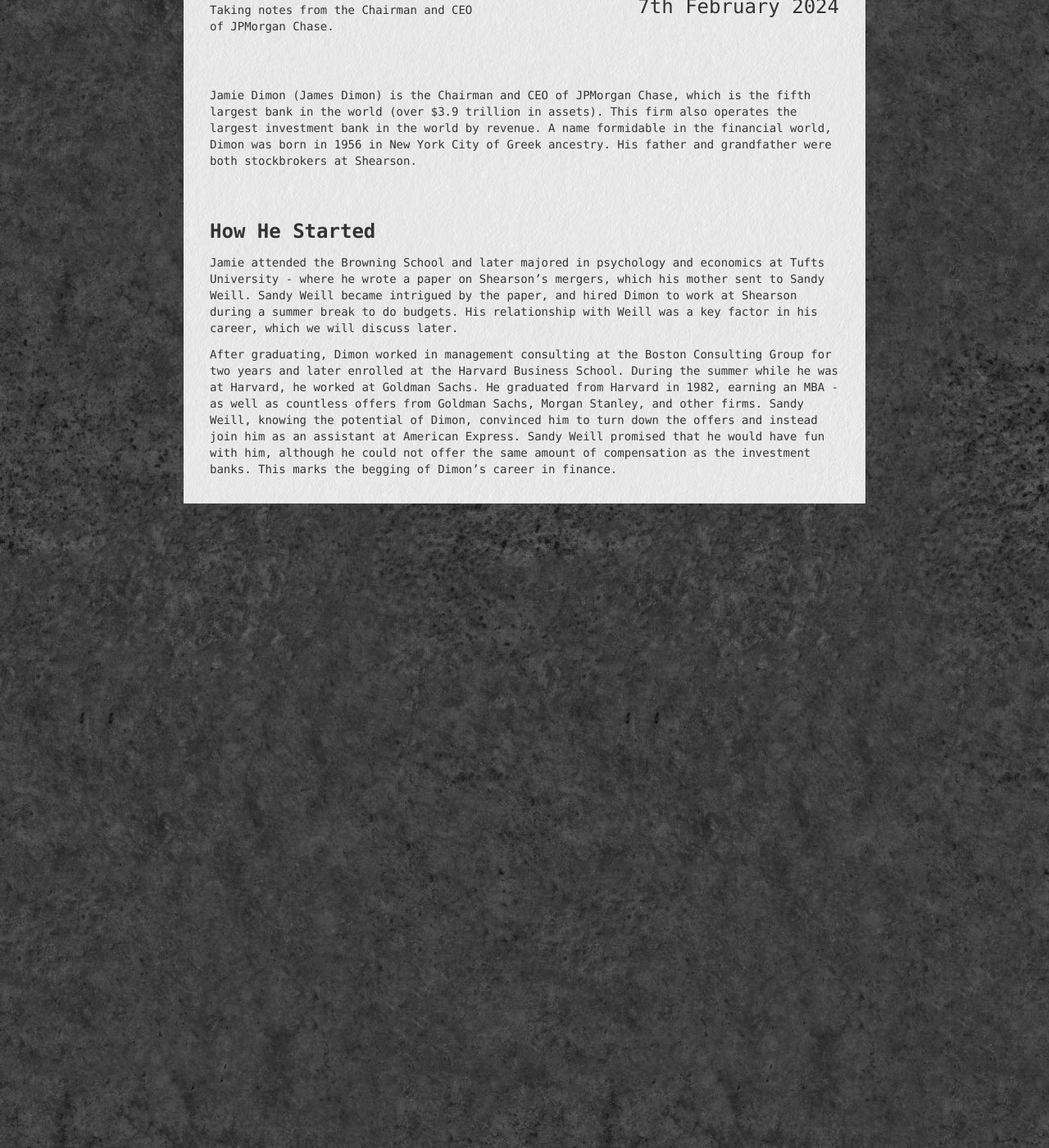
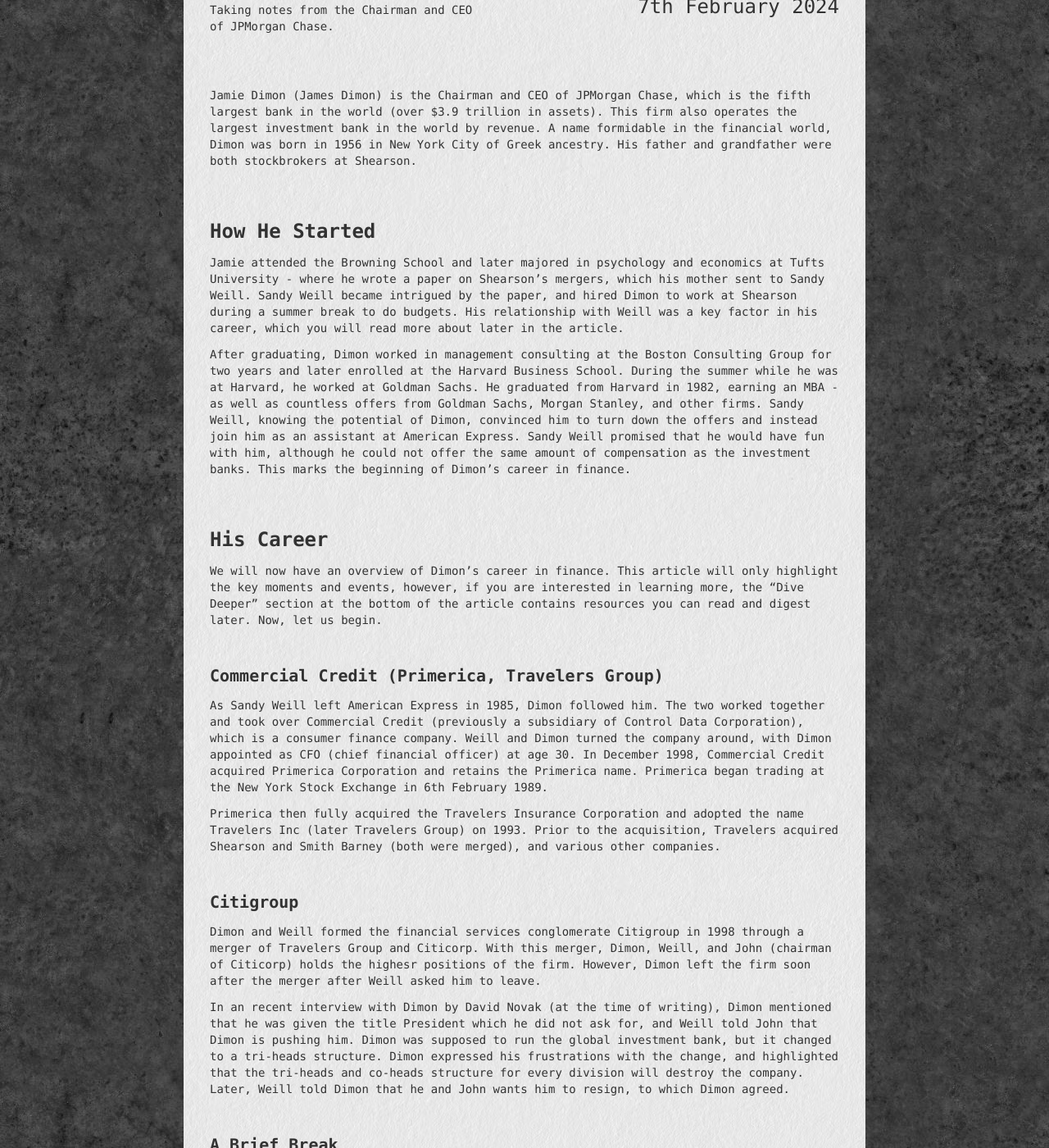
Before and after one commit to theluqmn/revelations, a Jekyll site: the page built from articles/jamie-dimon.md, in a window 1280 px wide and 1400 px high, scrolled down 407 px. Shown: the whole window at 82% size. Built offline with Jekyll 4.4.1, drawn with Linux system fonts in a browser that asks for light colours; nearby versions of some CDN libraries; some web fonts are replaced; some of the changed text lies outside the part shown.

Commit message:
some career things

```diff
--- a/articles/jamie-dimon.md
+++ b/articles/jamie-dimon.md
@@ -10,6 +10,26 @@ Jamie Dimon (James Dimon) is the Chairman and CEO of JPMorgan Chase, which is th
 
 ## How He Started
 
-Jamie attended the Browning School and later majored in psychology and economics at Tufts University - where he wrote a paper on Shearson's mergers, which his mother sent to Sandy Weill. Sandy Weill became intrigued by the paper, and hired Dimon to work at Shearson during a summer break to do budgets. His relationship with Weill was a key factor in his career, which we will discuss later.
+Jamie attended the Browning School and later majored in psychology and economics at Tufts University - where he wrote a paper on Shearson's mergers, which his mother sent to Sandy Weill. Sandy Weill became intrigued by the paper, and hired Dimon to work at Shearson during a summer break to do budgets. His relationship with Weill was a key factor in his career, which you will read more about later in the article.
 
-After graduating, Dimon worked in management consulting at the Boston Consulting Group for two years and later enrolled at the Harvard Business School. During the summer while he was at Harvard, he worked at Goldman Sachs. He graduated from Harvard in 1982, earning an MBA - as well as countless offers from Goldman Sachs, Morgan Stanley, and other firms. Sandy Weill, knowing the potential of Dimon, convinced him to turn down the offers and instead join him as an assistant at American Express. Sandy Weill promised that he would have fun with him, although he could not offer the same amount of compensation as the investment banks. This marks the begging of Dimon's career in finance.
+After graduating, Dimon worked in management consulting at the Boston Consulting Group for two years and later enrolled at the Harvard Business School. During the summer while he was at Harvard, he worked at Goldman Sachs. He graduated from Harvard in 1982, earning an MBA - as well as countless offers from Goldman Sachs, Morgan Stanley, and other firms. Sandy Weill, knowing the potential of Dimon, convinced him to turn down the offers and instead join him as an assistant at American Express. Sandy Weill promised that he would have fun with him, although he could not offer the same amount of compensation as the investment banks. This marks the beginning of Dimon's career in finance.
+
+## His Career
+
+We will now have an overview of Dimon's career in finance. This article will only highlight the key moments and events, however, if you are interested in learning more, the "Dive Deeper" section at the bottom of the article contains resources you can read and digest later. Now, let us begin.
+
+### Commercial Credit (Primerica, Travelers Group)
+
+As Sandy Weill left American Express in 1985, Dimon followed him. The two worked together and took over Commercial Credit (previously a subsidiary of Control Data Corporation), which is a consumer finance company. Weill and Dimon turned the company around, with Dimon appointed as CFO (chief financial officer) at age 30. In December 1998, Commercial Credit acquired Primerica Corporation and retains the Primerica name. Primerica began trading at the New York Stock Exchange in 6th February 1989.
+
+Primerica then fully acquired the Travelers Insurance Corporation and adopted the name Travelers Inc (later Travelers Group) on 1993. Prior to the acquisition, Travelers acquired Shearson and Smith Barney (both were merged), and various other companies.
+
+### Citigroup
+
+Dimon and Weill formed the financial services conglomerate Citigroup in 1998 through a merger of Travelers Group and Citicorp. With this merger, Dimon, Weill, and John (chairman of Citicorp) holds the highesr positions of the firm. However, Dimon left the firm soon after the merger after Weill asked him to leave.
+
+In an recent interview with Dimon by David Novak (at the time of writing), Dimon mentioned that he was given the title President which he did not ask for, and Weill told John that Dimon is pushing him. Dimon was supposed to run the global investment bank, but it changed to a tri-heads structure. Dimon expressed his frustrations with the change, and highlighted that the tri-heads and co-heads structure for every division will destroy the company. Later, Weill told Dimon that he and John wants him to resign, to which Dimon agreed.
+
+### A Brief Break
+
+After he left Citigroup, Dimon became somewhat clueless on what to do next, as quoted in the interview, "I went from working 80 hours a week to zero, so I was like, what the hell am I gonna do". He made a list of the things he wanted to do, went to the bookstore and literally bought 30-40 books. He went to visit his brother in Denmark, drove cross country by himself, and even tried boxing. He also took his family on a long trip to Europe.
```
